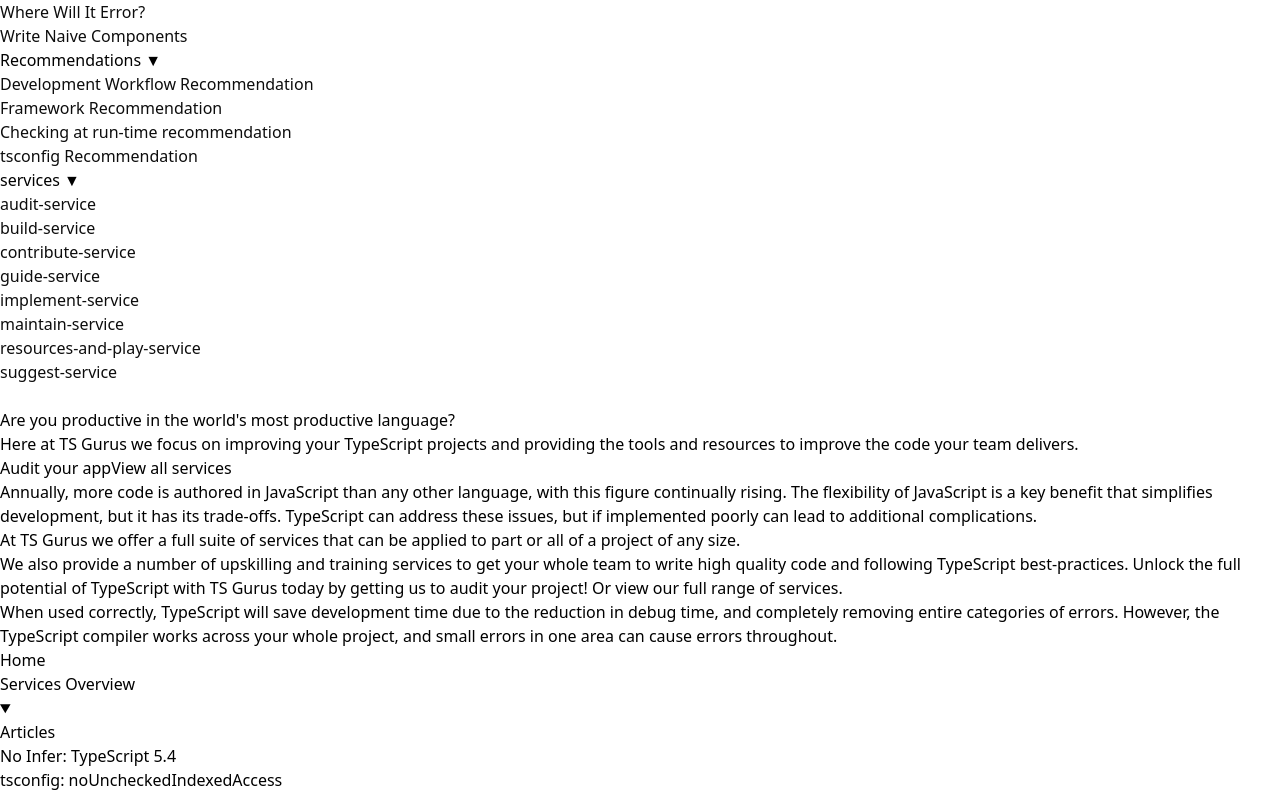
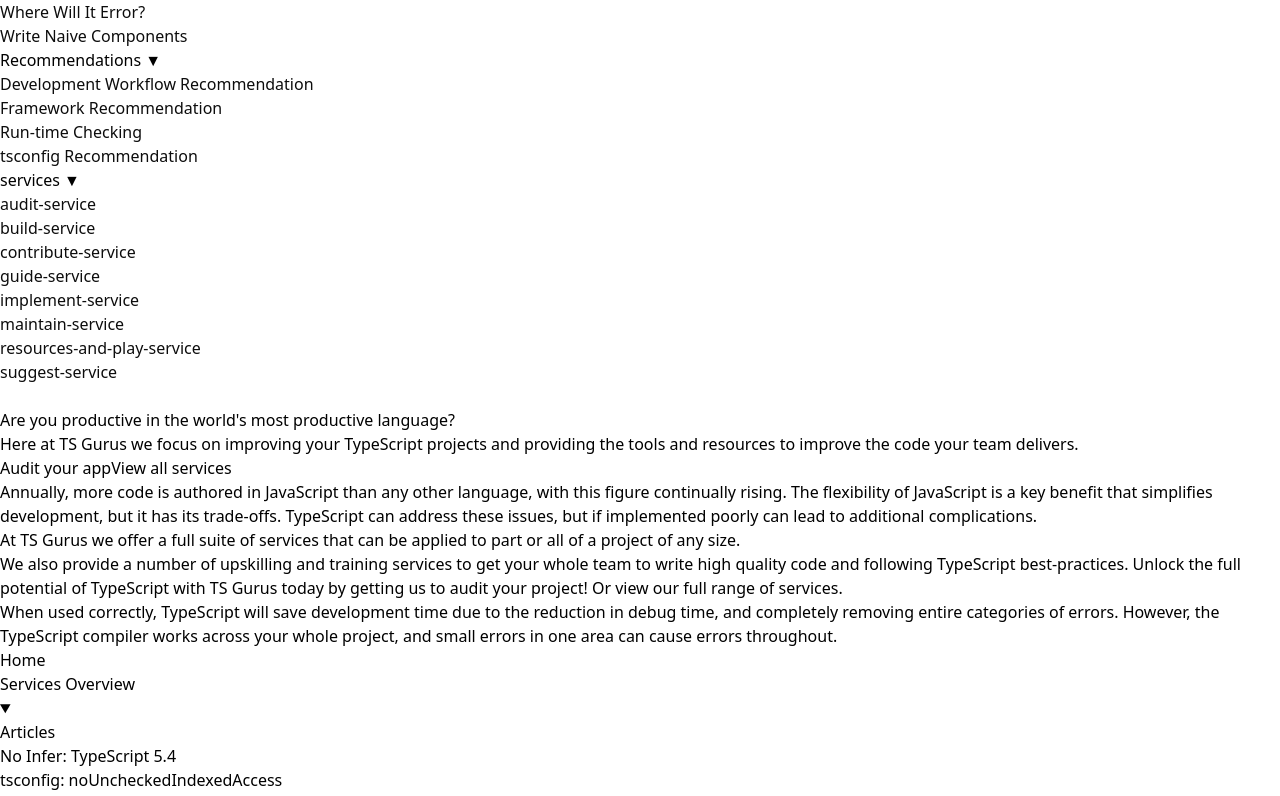
Before and after one commit to robMolloy/tsguru, a Next.js app: page / in a window 1280 px wide. Shown: the part 1904-2700 px from the top of the page. Built offline with nearby package versions, Linux system fonts and the light colour scheme.

Commit message:
run time checking

```diff
--- a/src/modules/NavigationTree/NavigationTree.tsx
+++ b/src/modules/NavigationTree/NavigationTree.tsx
@@ -84,7 +84,7 @@ export const recommendationsLinks: TLinksMapLink[] = [
   {
     type: "link",
     href: "/recommendations/run-time-checking",
-    label: "Checking at run-time recommendation",
+    label: "Run-time Checking",
   },
   { type: "link", href: "/recommendations/tsconfig", label: "tsconfig Recommendation" },
 ];
--- a/src/pages/recommendations/run-time-checking.page.tsx
+++ b/src/pages/recommendations/run-time-checking.page.tsx
@@ -4,7 +4,7 @@ import Link from "next/link";
 export default function Page() {
   return (
     <Typography fullPage>
-      <h1>Run-time checking</h1>
+      <h1>Run-time Checking</h1>
       <h2>Related articles</h2>
 
       <p>
```
